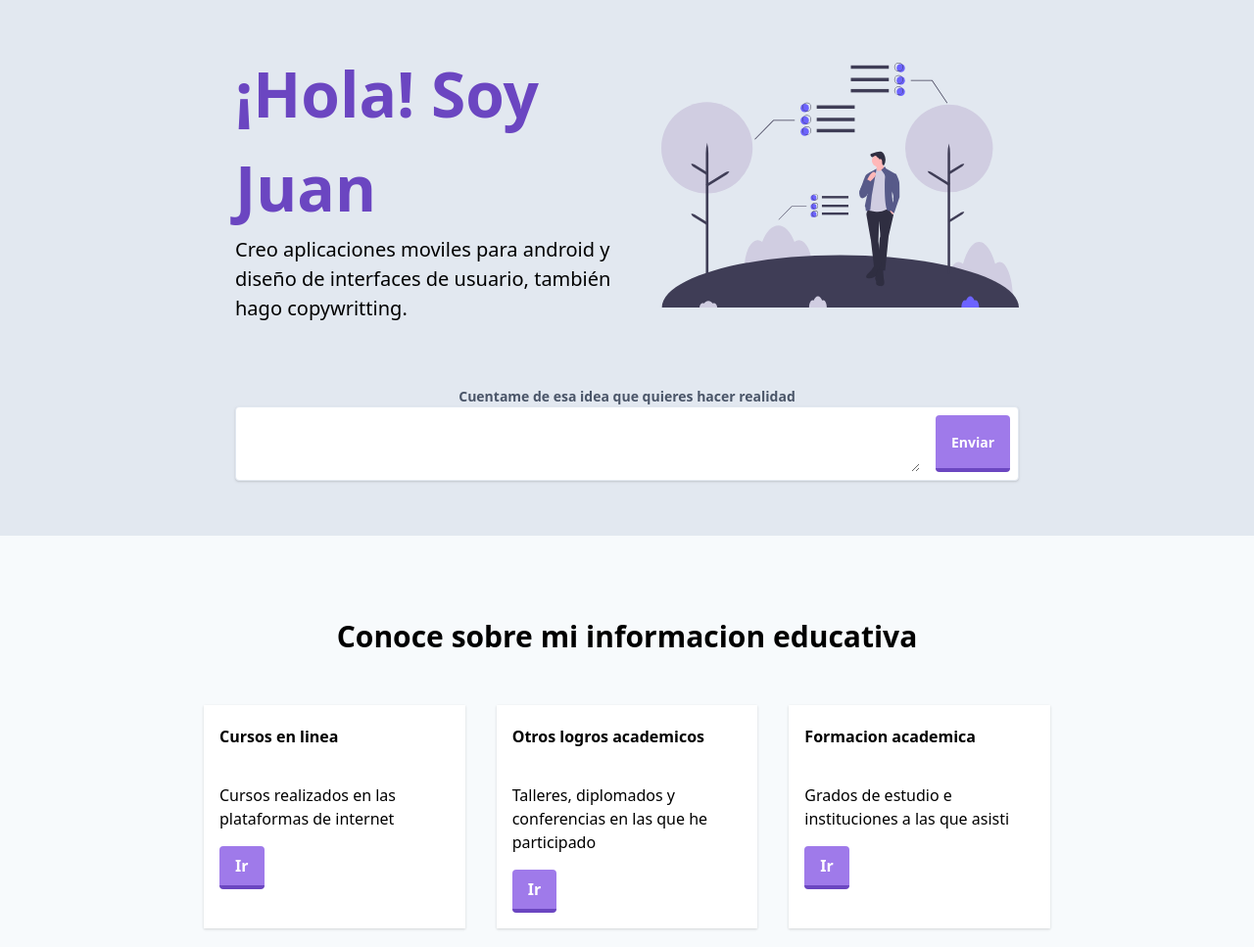
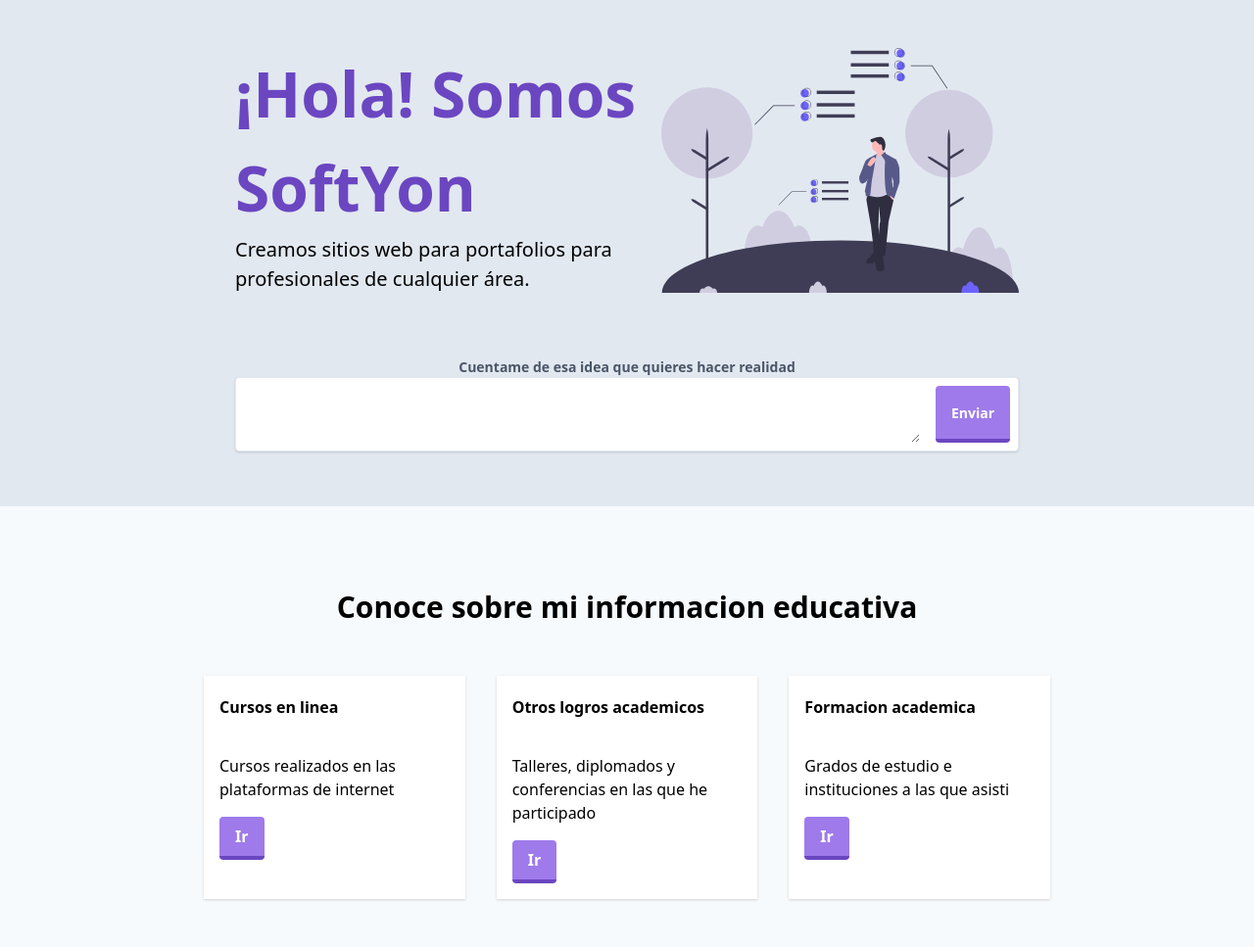
Before and after one commit to AllMigth/misitioweb, a Gatsby site: page / in a window 1280 px wide. Shown: the top 967 px of the page at 98% size. Built offline with nearby package versions, Linux system fonts and the light colour scheme; Gatsby itself is replaced by a stand-in of ours; no server answers.

Commit message:
change the header

```diff
--- a/src/components/header.js
+++ b/src/components/header.js
@@ -7,9 +7,9 @@ export default() => (
         <div className="container mx-auto p-12 max-w-4xl ">
             <div className="flex justify-center items-center">
                 <div className="flex-1">
-                    <h1 className="font-bold text-purple-700 text-6xl" >¡Hola! Soy Juan</h1>
-                    <p className="text-xl"> Creo aplicaciones moviles para android
-                    y diseño de interfaces de usuario, también hago copywritting.</p>
+                    <h1 className="font-bold text-purple-700 text-6xl" >¡Hola! Somos SoftYon</h1>
+                    <p className="text-xl"> Creamos sitios web para portafolios para profesionales
+                    de cualquier área.</p>
                 </div>
                 <img src={ilustration} alt="Enviroment studie for one men" style={{height: "250px"}}></img>
                 </div>
```
